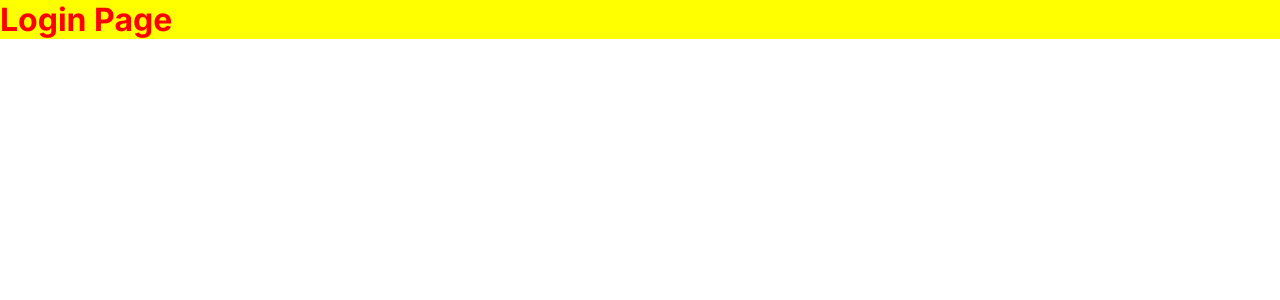
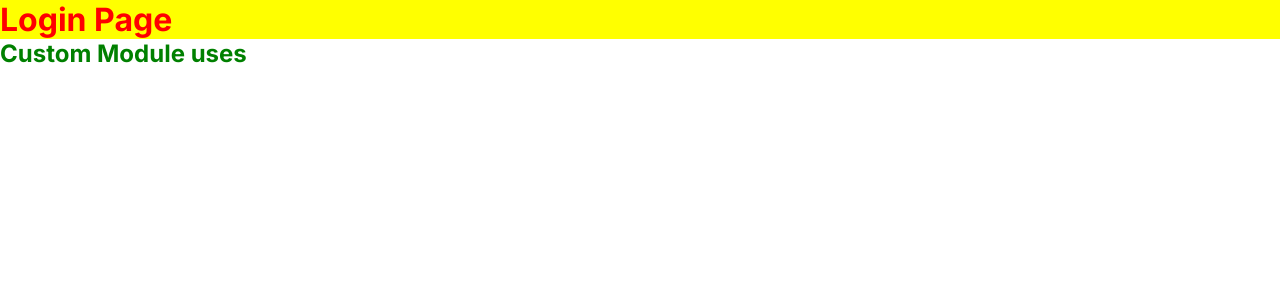
Before and after one commit to Avinashvns/nextjslearn, a Next.js app: page /login in a window 1280 px wide. Shown: the top 300 px of the page. Built offline with nearby package versions, Linux system fonts and the light colour scheme.

Commit message:
css modules

```diff
--- /dev/null
+++ b/src/app/custom.module.css
@@ -0,0 +1,3 @@
+.main {
+    color: green;
+}
--- a/src/app/login/page.js
+++ b/src/app/login/page.js
@@ -1,5 +1,6 @@
 'use client'
 import { useState } from "react";
+import custom from '../custom.module.css'
 
 
 const Login = () => {
@@ -7,6 +8,8 @@ const Login = () => {
     return (
         <diV>
             <h1 style={hstyle}>Login Page</h1>
+
+            <h2 className={custom.main}>Custom Module uses</h2>
         </diV>
     )
 }
```
